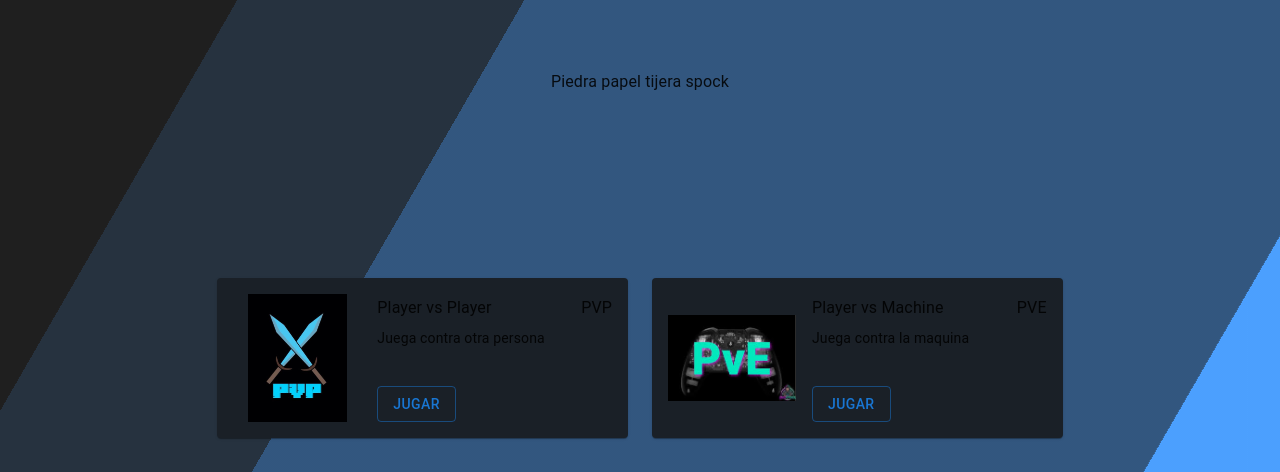
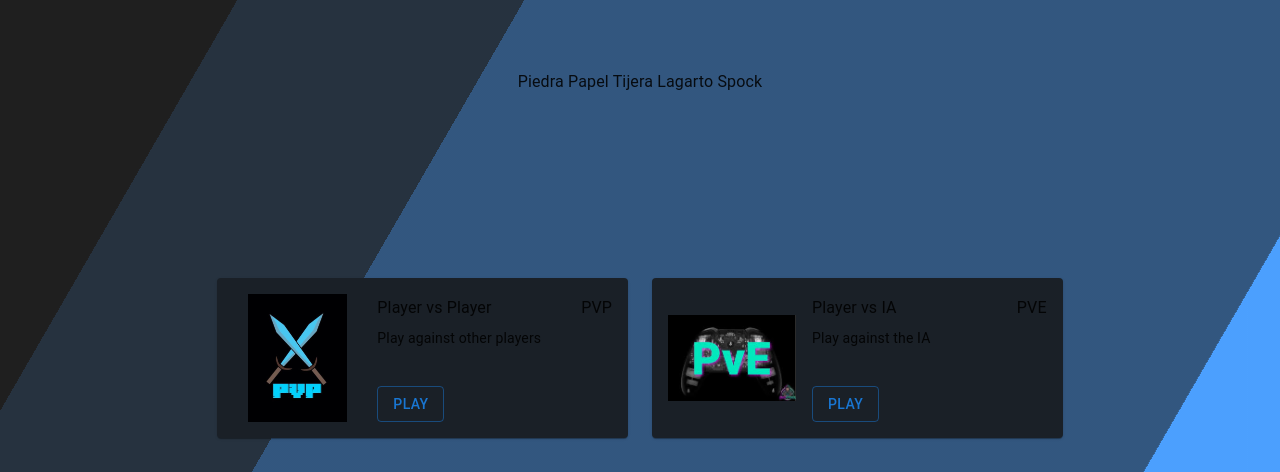
Before and after one commit to AbrSantiago/unq-ui-santiago-abregu-trabajo-final, a React (Create React App) app in the folder tp-final/: page / in a window 1280 px wide. Shown: the part 124-596 px from the top of the page. Built offline with nearby package versions, Linux system fonts and the light colour scheme.

Commit message:
Fix Home

```diff
--- a/tp-final/src/page/home/index.jsx
+++ b/tp-final/src/page/home/index.jsx
@@ -34,7 +34,7 @@ const Home = () => {
           justifyContent="center"
           alignItems="flex-start"
         >
-          <Typography>Piedra papel tijera spock</Typography>
+          <Typography>Piedra Papel Tijera Lagarto Spock</Typography>
         </Grid>
         <Grid
           container
@@ -48,19 +48,19 @@ const Home = () => {
               image={pvpImage}
               abreviattionTitle={"PVP"}
               title={"Player vs Player"}
-              description={"Juega contra otra persona"}
+              description={"Play against other players"}
               onClickButton={goToPVP}
-              titleButton={"Jugar"}
+              titleButton={"PLAY"}
             />
           </Grid>
           <Grid item xs={16} md={8} lg={4}>
             <ComplexGrid
               image={pveImage}
               abreviattionTitle={"PVE"}
-              title={"Player vs Machine"}
-              description={"Juega contra la maquina"}
+              title={"Player vs IA"}
+              description={"Play against the IA"}
               onClickButton={goToPVE}
-              titleButton={"Jugar"}
+              titleButton={"PLAY"}
             />
           </Grid>
         </Grid>{" "}
```
